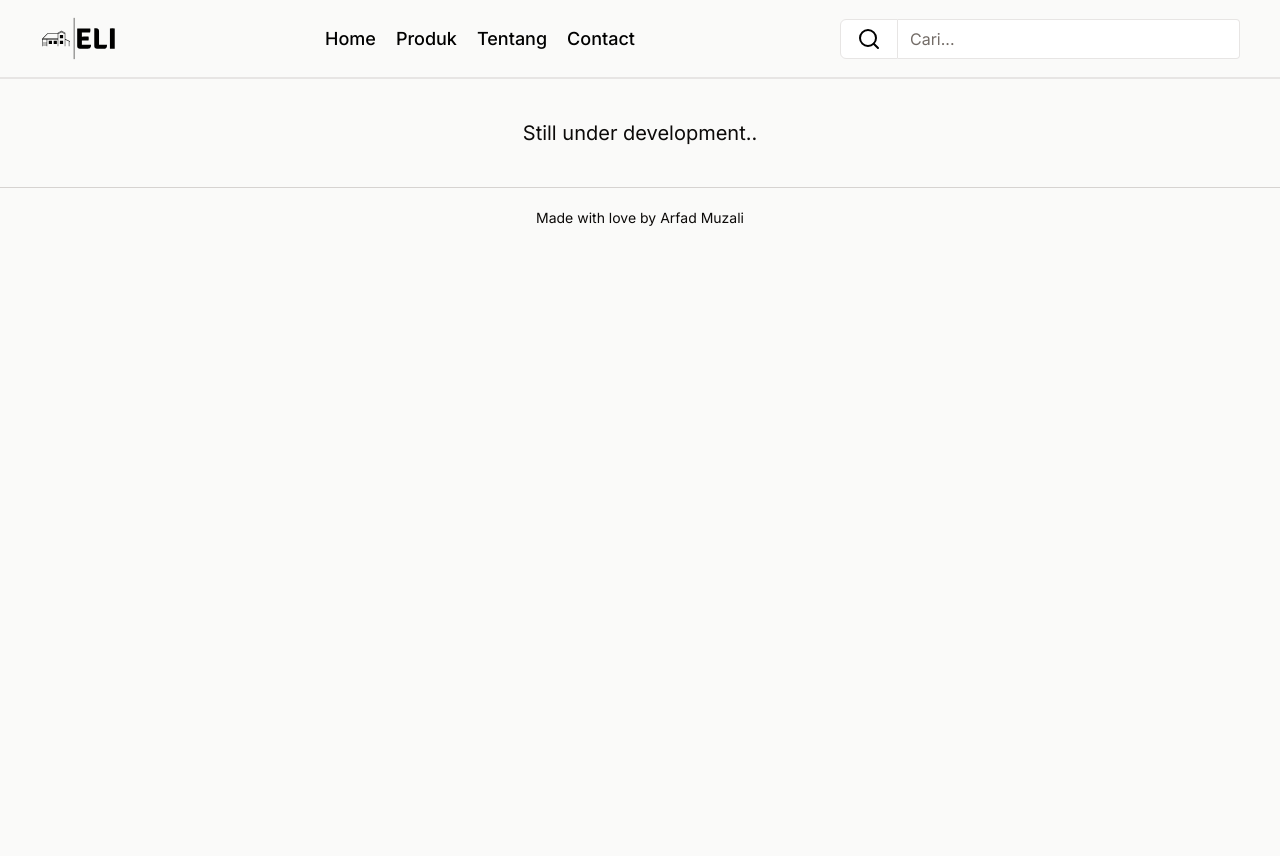
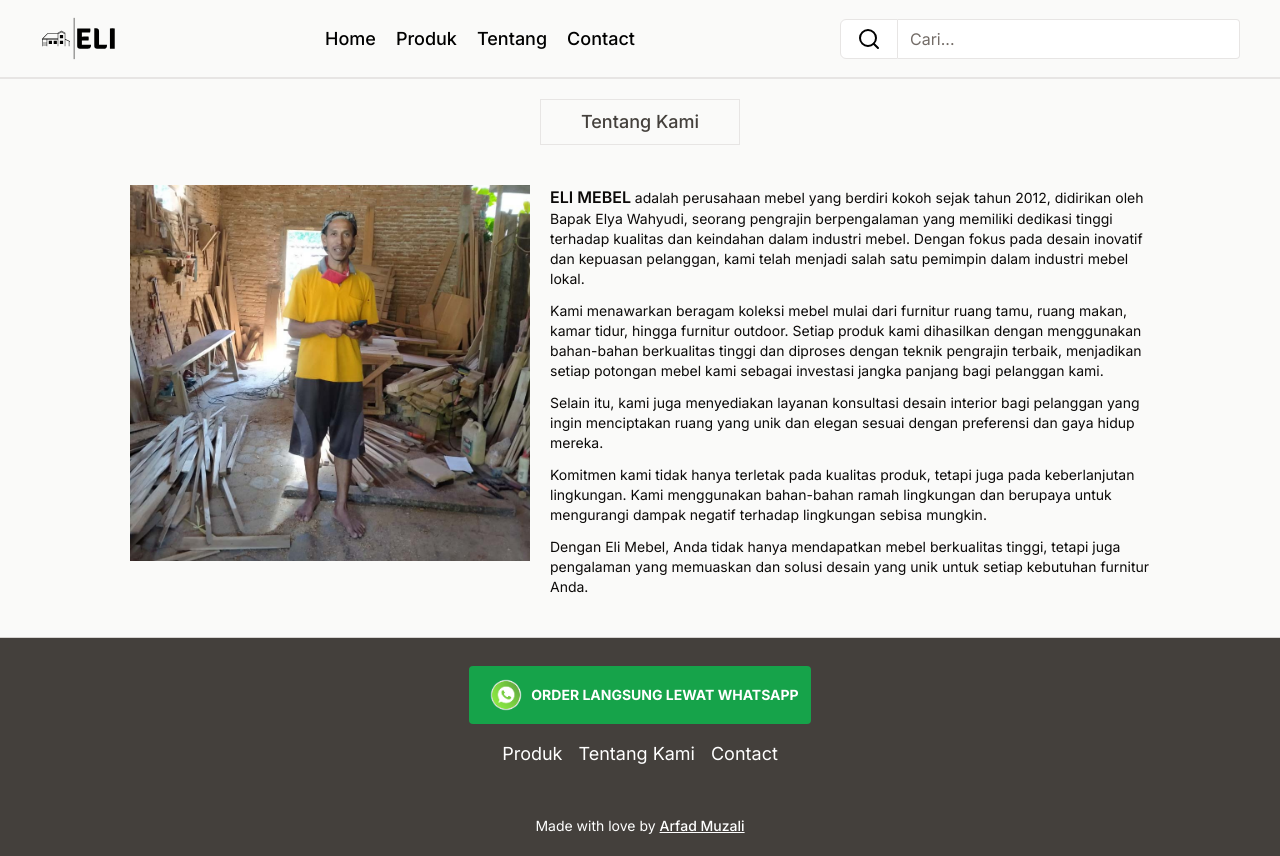
Before and after one commit to arfadmuzali/eli-mabel, a Next.js app: page /about in a window 1280 px wide. Before the commit the page ends 800 px from the top, so only its background shows below. Built offline with nearby package versions, Linux system fonts and the light colour scheme.

Commit message:
add: about content

```diff
--- a/src/app/(info)/about/page.tsx
+++ b/src/app/(info)/about/page.tsx
@@ -1,5 +1,58 @@
+import Image from "next/image";
+import PakELiImage from "@/../public/img/pak-eli-image.jpg";
+
 export default function AboutPage() {
   return (
-    <div className="text-center p-10 text-xl">Still under development..</div>
+    <>
+      <h1 className="m-auto w-fit p-2 mt-5 text-lg font-medium border px-10 text-stone-700">
+        Tentang Kami
+      </h1>
+
+      <div className="flex flex-col gap-5 justify-center items-start lg:flex-row p-10">
+        <Image
+          src={PakELiImage.src}
+          alt="Pak Eli"
+          width={500}
+          height={500}
+          className="image lg:w-2/6"
+          priority
+        />
+        <div className="lg:w-3/6 text-sm space-y-3 text-start">
+          <p>
+            <span className="text-base font-semibold">ELI MEBEL</span> adalah
+            perusahaan mebel yang berdiri kokoh sejak tahun 2012, didirikan oleh
+            Bapak Elya Wahyudi, seorang pengrajin berpengalaman yang memiliki
+            dedikasi tinggi terhadap kualitas dan keindahan dalam industri
+            mebel. Dengan fokus pada desain inovatif dan kepuasan pelanggan,
+            kami telah menjadi salah satu pemimpin dalam industri mebel lokal.
+          </p>
+          <p>
+            Kami menawarkan beragam koleksi mebel mulai dari furnitur ruang
+            tamu, ruang makan, kamar tidur, hingga furnitur outdoor. Setiap
+            produk kami dihasilkan dengan menggunakan bahan-bahan berkualitas
+            tinggi dan diproses dengan teknik pengrajin terbaik, menjadikan
+            setiap potongan mebel kami sebagai investasi jangka panjang bagi
+            pelanggan kami.
+          </p>
+
+          <p>
+            Selain itu, kami juga menyediakan layanan konsultasi desain interior
+            bagi pelanggan yang ingin menciptakan ruang yang unik dan elegan
+            sesuai dengan preferensi dan gaya hidup mereka.
+          </p>
+          <p>
+            Komitmen kami tidak hanya terletak pada kualitas produk, tetapi juga
+            pada keberlanjutan lingkungan. Kami menggunakan bahan-bahan ramah
+            lingkungan dan berupaya untuk mengurangi dampak negatif terhadap
+            lingkungan sebisa mungkin.
+          </p>
+          <p>
+            Dengan Eli Mebel, Anda tidak hanya mendapatkan mebel berkualitas
+            tinggi, tetapi juga pengalaman yang memuaskan dan solusi desain yang
+            unik untuk setiap kebutuhan furnitur Anda.
+          </p>
+        </div>
+      </div>
+    </>
   );
 }
--- a/src/app/(info)/contact/page.tsx
+++ b/src/app/(info)/contact/page.tsx
@@ -4,7 +4,12 @@
 
 export default function ContactPage() {
   return (
-    <div className="flex lg:flex-row flex-col justify-evenly  my-10">
+    <>
+      <h1 className="m-auto w-fit my-5 p-2 text-lg font-medium border px-10 text-stone-700">
+        Kontak
+      </h1>
+
+      <div className="flex lg:flex-row flex-col justify-evenly  mb-10">
         <div className="flex flex-col  border border-stone-300 p-5 lg:w-2/6 h-fit">
           <h1 className="text-2xl font-semibold mb-4 text-center border-b p-2 border-black">
             Pak Eli Mabel
@@ -12,14 +17,16 @@
           <div>
             <h1 className=" font-medium ">ALAMAT</h1>
             <p className="text-sm p-2 font-medium mb-5">
-            RT04/RW03 Dusun Kuniran, Desa Dokoro, Kecamatan Wirosari, Kabupaten
-            Grobogan, Provinsi Jawa Tengah
+              RT04/RW03 Dusun Kuniran, Desa Dokoro, Kecamatan Wirosari,
+              Kabupaten Grobogan, Provinsi Jawa Tengah
             </p>
           </div>
 
           <div>
             <h1 className=" font-medium">CONTACT</h1>
-          <p className="text-sm p-2 font-medium mb-4">HP/WA: 6281390621386</p>
+            <p className="text-sm p-2 font-medium mb-4">
+              HP/WA: +62 813-9062-1386 (Arfad Muzali)
+            </p>
           </div>
           <h1 className="font-medium">ORDER</h1>
           <Link
@@ -49,8 +56,8 @@
           height={450}
           className=" border-8 lg:w-3/6 m-0 p-0"
           loading="lazy"
-        // referrerpolicy="no-referrer-when-downgrade"
         ></iframe>
       </div>
+    </>
   );
 }
--- a/src/app/(info)/product/[productName]/page.tsx
+++ b/src/app/(info)/product/[productName]/page.tsx
@@ -9,7 +9,6 @@
   AccordionItem,
   AccordionTrigger,
 } from "@/components/ui/accordion";
-import { Button } from "@/components/ui/button";
 import ProductSkeleton from "@/components/skeleton/productSkeleton";
 import Link from "next/link";
 export default function Product({
@@ -30,8 +29,6 @@
     queryFn: getProductByName,
   });
 
-  console.log(data);
-
   return (
     <div className="flex flex-col lg:flex-row p-5 gap-5 lg:px-14">
       {isLoading ? (
@@ -45,7 +42,7 @@
             width={400}
             height={400}
             priority
-            className="lg:w-3/6"
+            className="lg:w-3/6 m-auto"
           />
           <div className="flex flex-col lg:w-3/6 gap-4">
             <h1 className="text-3xl font-semibold">{data?.name}</h1>
--- a/src/components/feturedProducts.tsx
+++ b/src/components/feturedProducts.tsx
@@ -15,8 +15,8 @@
     queryFn: getProducts,
   });
   return (
-    <div className="flex flex-col items-center py-10 ">
-      <h1 className="text-2xl mb-10 font-semibold text-stone-700">
+    <div className="flex flex-col items-center py-10 bg-gradient-to-b from-stone-50 to-stone-300">
+      <h1 className="text-2xl text-center  mb-5 font-semibold text-stone-700 w-full p-10">
         Produk Unggulan
       </h1>
       <div className="grid grid-cols-2 md:grid-cols-3 lg:grid-cols-4 md:gap-5 gap-2 ">
--- a/src/components/footer.tsx
+++ b/src/components/footer.tsx
@@ -1,7 +1,56 @@
+import Image from "next/image";
+import Link from "next/link";
+import Whatsapp from "@/../public/icon/whatsapp-logo.png";
+
 export default function Footer() {
   return (
-    <div className="w-full flex justify-center items-center p-5 text-sm border-t border-stone-300">
-      <h1>Made with love by Arfad Muzali</h1>
+    <div className="w-full flex flex-col gap-10 justify-center items-center p-5 text-sm border-t border-stone-300 bg-stone-700 text-white">
+      <div className="flex flex-col justify-center items-center">
+        <Link
+          href={{
+            pathname: "https://api.whatsapp.com/send",
+            query: {
+              phone: "6281390621386",
+              text: `Hallo saya ingin pesan mebel. Tolong dibantu, Terima kasih`,
+            },
+          }}
+          className="w-full m-2 p-1 bg-green-600 flex flex-row justify-center items-center rounded"
+        >
+          <Image
+            src={Whatsapp.src}
+            alt="whatsapp icon"
+            width={50}
+            height={50}
+            loading="lazy"
+          />
+          <h1 className="text-white font-bold">
+            ORDER LANGSUNG LEWAT WHATSAPP
+          </h1>
+        </Link>
+        <div className="flex gap-4 my-2">
+          {/* <Link href={"/"} className="hover:text-stone-500 text-lg ">
+            Home
+          </Link> */}
+          <Link href={"/product"} className="hover:text-stone-500 text-lg ">
+            Produk
+          </Link>
+          <Link href={"/about"} className="hover:text-stone-500 text-lg ">
+            Tentang Kami
+          </Link>
+          <Link href={"/contact"} className="hover:text-stone-500 text-lg ">
+            Contact
+          </Link>
+        </div>
+      </div>
+      <h1>
+        Made with love by{" "}
+        <Link
+          href={"https://github.com/arfadmuzali"}
+          className="underline font-medium"
+        >
+          Arfad Muzali
+        </Link>
+      </h1>
     </div>
   );
 }
--- a/src/components/skeleton/productSkeleton.tsx
+++ b/src/components/skeleton/productSkeleton.tsx
@@ -1,13 +1,13 @@
 import { Skeleton } from "../ui/skeleton";
 export default function ProductSkeleton() {
   return (
-    <div className="flex flex-col lg:flex-row mx-10 my-5 w-full">
-      <Skeleton className="lg:w-3/6 h-screen" />
-      <div className="flex flex-col lg:w-3/6 gap-2 mx-4">
-        <Skeleton className={"h-7 w-80 my-4"} />
-        <Skeleton className={"h-3 w-96"} />
-        <Skeleton className={"h-3 w-96"} />
-        <Skeleton className={"h-3 w-80"} />
+    <div className="flex flex-col lg:flex-row lg:mx-10 my-5 w-full">
+      <Skeleton className="lg:w-3/6 lg:h-screen h-96" />
+      <div className="flex flex-col lg:w-3/6 gap-2 lg:mx-4">
+        <Skeleton className={"h-7 lg:w-80 my-4"} />
+        <Skeleton className={"h-3 lg:w-96"} />
+        <Skeleton className={"h-3 lg:w-96"} />
+        <Skeleton className={"h-3 lg:w-80"} />
         <Skeleton className={"h-10 w-full my-10"} />
       </div>
     </div>
--- a/src/components/whyUs.tsx
+++ b/src/components/whyUs.tsx
@@ -32,7 +32,7 @@
 
 export default function WhyUsSection() {
   return (
-    <div className="flex flex-col lg:flex-row  justify-evenly items-center gap-7">
+    <div className="flex flex-col lg:flex-row  justify-evenly items-center gap-7 bg-gradient-to-b from-stone-50 via-stone-200 to-stone-50">
       <Carousel
         plugins={[
           Autoplay({
```
Also changed, not shown: public/img/pak-eli-image.jpg (added). Lines whose indentation alone changed are shown as unchanged.
